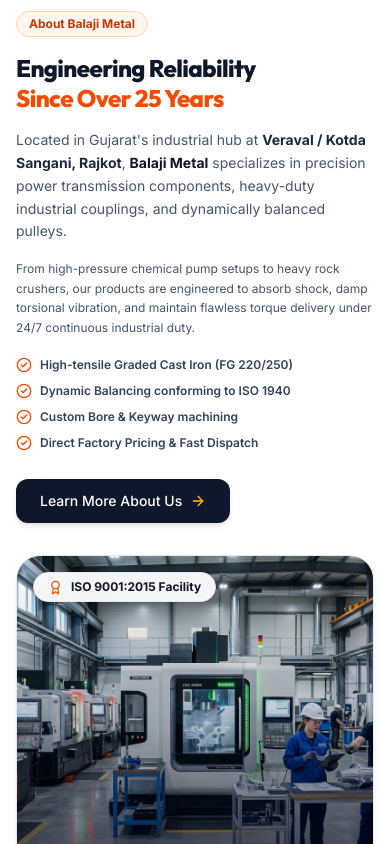
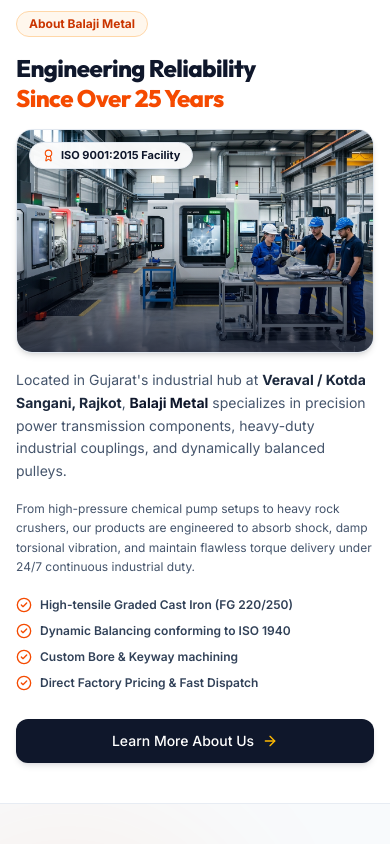
Before and after one commit to workshreeraminfotech-ux/balaji-metal, a React (Vite) app: page / in a window 390 px wide. Shown: the part 1240-2084 px from the top of the page. Built offline with nearby package versions, Linux system fonts and the light colour scheme; no server answers; the database is empty.

Commit message:
style: position facility image directly below Engineering Reliability heading on mobile screens

```diff
--- a/src/components/home/CompanyIntro.jsx
+++ b/src/components/home/CompanyIntro.jsx
@@ -10,15 +10,15 @@
       <div className="max-w-7xl mx-auto px-4 sm:px-6 lg:px-8">
         <div className="grid grid-cols-1 lg:grid-cols-12 gap-8 lg:gap-10 items-stretch">
 
-          {/* Visual Showcase (6 cols) - Matches exact height of content */}
+          {/* Desktop Visual Showcase (6 cols) - Visible only on lg screens */}
           <motion.div
-            className="lg:col-span-6 relative flex flex-col order-2 lg:order-1"
+            className="hidden lg:flex lg:col-span-6 relative flex-col"
             initial={{ opacity: 0, x: -30 }}
             whileInView={{ opacity: 1, x: 0 }}
             viewport={{ once: true, margin: "-50px" }}
             transition={{ duration: 0.6, ease: "easeOut" }}
           >
-            <div className="relative rounded-3xl overflow-hidden border border-slate-200 shadow-lg shadow-slate-200/60 bg-slate-100 group flex-1 min-h-[350px] sm:min-h-[400px]">
+            <div className="relative rounded-3xl overflow-hidden border border-slate-200 shadow-lg shadow-slate-200/60 bg-slate-100 group flex-1 min-h-[400px]">
               <img
                 src="/images/facility/factory-facility.jpg"
                 alt="Balaji Metal Manufacturing Facility in Rajkot"
@@ -36,9 +36,9 @@
             </div>
           </motion.div>
 
-          {/* Text Content (6 cols) */}
+          {/* Text Content (6 cols on lg, full width on mobile) */}
           <motion.div
-            className="lg:col-span-6 flex flex-col justify-between space-y-5 order-1 lg:order-2"
+            className="lg:col-span-6 flex flex-col justify-between space-y-5"
             initial={{ opacity: 0, x: 30 }}
             whileInView={{ opacity: 1, x: 0 }}
             viewport={{ once: true, margin: "-50px" }}
@@ -55,6 +55,22 @@
                   Since Over 25 Years
                 </span>
               </h2>
+
+              {/* Mobile Visual Photo - Placed directly below heading on mobile */}
+              <div className="block lg:hidden my-4">
+                <div className="relative rounded-2xl overflow-hidden border border-slate-200 shadow-md bg-slate-100 aspect-[16/10] w-full">
+                  <img
+                    src="/images/facility/factory-facility.jpg"
+                    alt="Balaji Metal Manufacturing Facility in Rajkot"
+                    className="w-full h-full object-cover"
+                  />
+                  <div className="absolute inset-0 bg-gradient-to-t from-slate-950/70 via-transparent to-transparent" />
+                  <div className="absolute top-3 left-3 bg-white/95 backdrop-blur-md px-3 py-1 rounded-full border border-slate-200 shadow-sm flex items-center gap-1.5">
+                    <Award size={13} className="text-orange-600" />
+                    <span className="text-[11px] font-bold text-slate-900">ISO 9001:2015 Facility</span>
+                  </div>
+                </div>
+              </div>
 
               <p className="text-slate-600 leading-relaxed text-sm sm:text-base">
                 Located in Gujarat's industrial hub at <strong className="text-slate-800">Veraval / Kotda Sangani, Rajkot</strong>, <strong className="text-slate-900">Balaji Metal</strong> specializes in precision power transmission components, heavy-duty industrial couplings, and dynamically balanced pulleys.
@@ -81,7 +97,7 @@
 
             <div className="pt-2">
               <Link to="/about">
-                <Button className="bg-slate-900 hover:bg-slate-800 text-white font-bold px-6 py-3 rounded-xl flex items-center gap-2 text-sm group shadow-md shadow-slate-900/10 cursor-pointer">
+                <Button className="bg-slate-900 hover:bg-slate-800 text-white font-bold px-6 py-3 rounded-xl flex items-center gap-2 text-sm group shadow-md shadow-slate-900/10 cursor-pointer w-full sm:w-auto justify-center">
                   <span>Learn More About Us</span>
                   <ArrowRight size={16} className="group-hover:translate-x-1 transition-transform text-amber-400" />
                 </Button>
```
